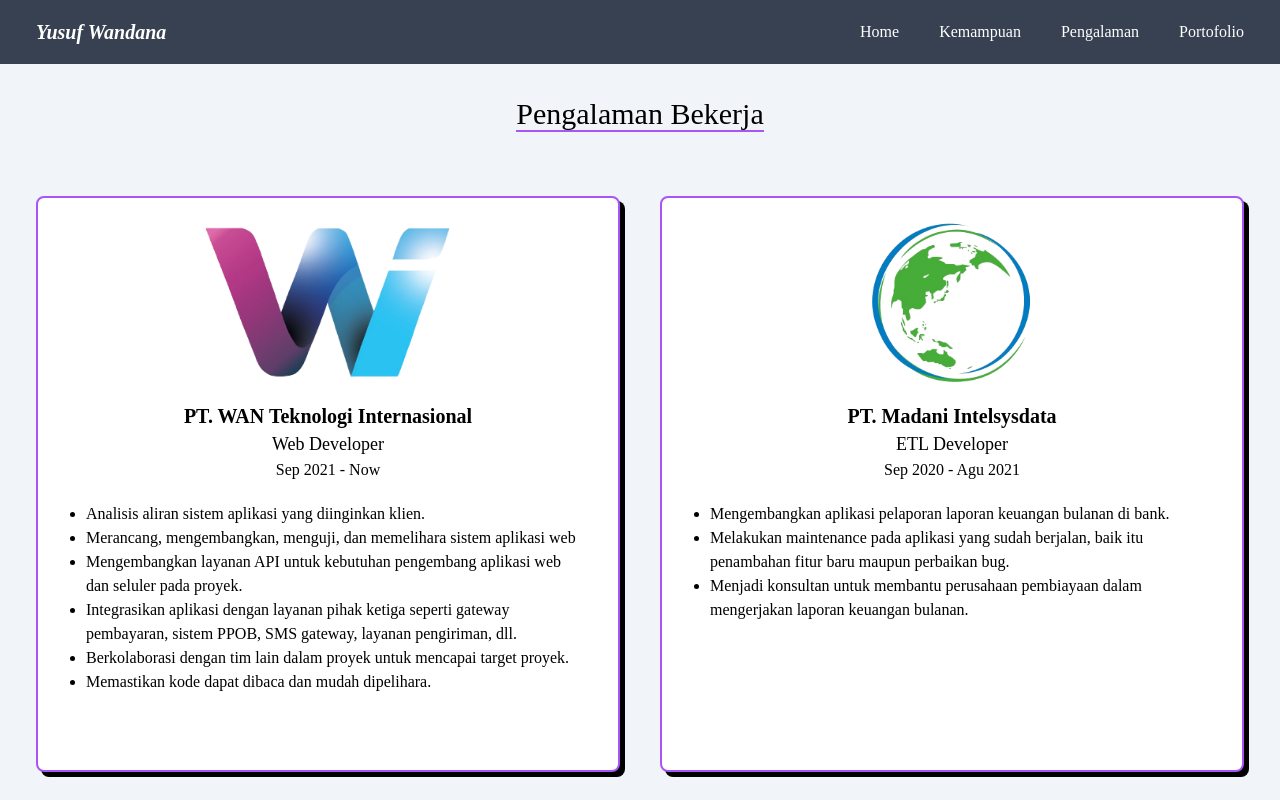
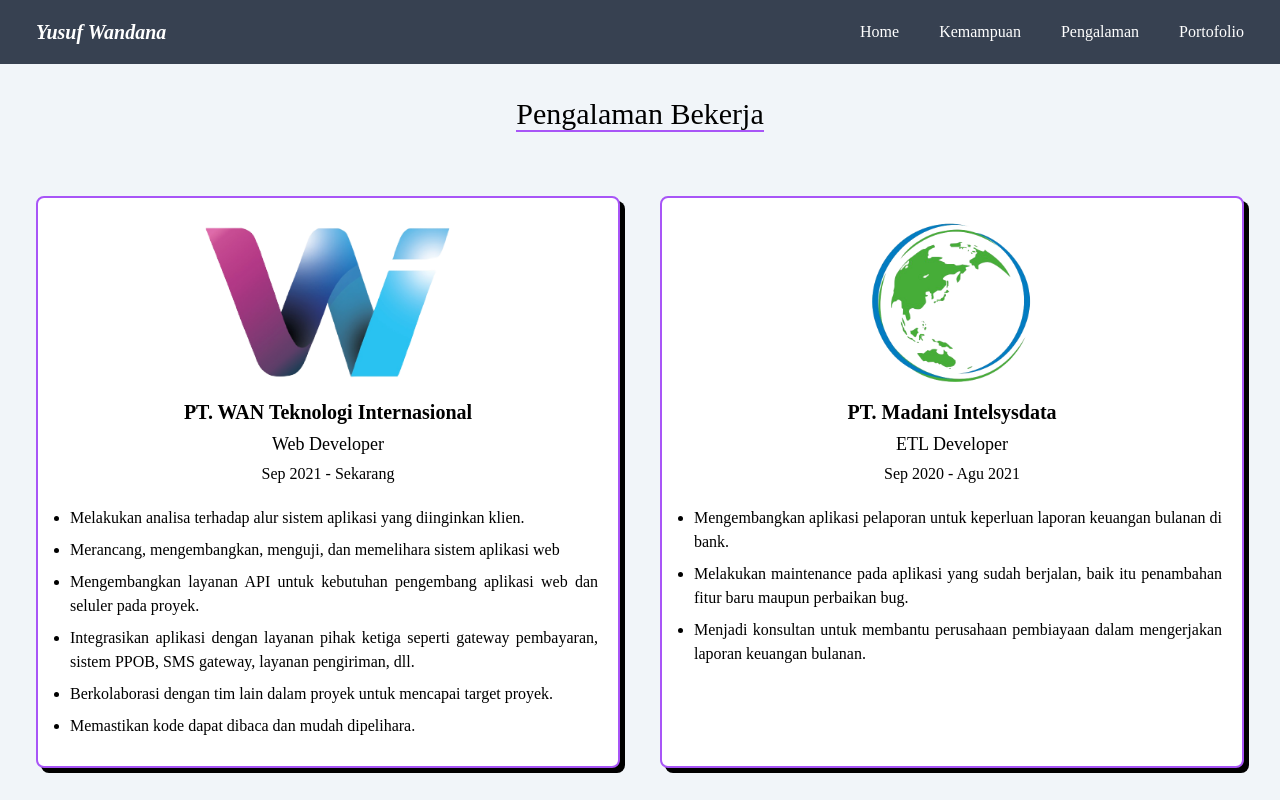
Before and after one commit to yusufwdn/mycv, a React (Create React App) app: page /experience in a window 1280 px wide. Shown: the top 800 px of the page. Built offline with nearby package versions, Linux system fonts and the light colour scheme.

Commit message:
fix: change styling and description text

```diff
--- a/src/parts/Experience/Job.js
+++ b/src/parts/Experience/Job.js
@@ -6,9 +6,9 @@ export default function Job() {
       company_name: "PT. WAN Teknologi Internasional",
       company_logo: require("../../assets/images/company/wan-logo.png"),
       job_title: "Web Developer",
-      job_range: "Sep 2021 - Now",
+      job_range: "Sep 2021 - Sekarang",
       job_descriptions: [
-        "Analisis aliran sistem aplikasi yang diinginkan klien.",
+        "Melakukan analisa terhadap alur sistem aplikasi yang diinginkan klien.",
         "Merancang, mengembangkan, menguji, dan memelihara sistem aplikasi web",
         "Mengembangkan layanan API untuk kebutuhan pengembang aplikasi web dan seluler pada proyek.",
         "Integrasikan aplikasi dengan layanan pihak ketiga seperti gateway pembayaran, sistem PPOB, SMS gateway, layanan pengiriman, dll.",
@@ -22,7 +22,7 @@ export default function Job() {
       job_title: "ETL Developer",
       job_range: "Sep 2020 - Agu 2021",
       job_descriptions: [
-        "Mengembangkan aplikasi pelaporan laporan keuangan bulanan di bank.",
+        "Mengembangkan aplikasi pelaporan untuk keperluan laporan keuangan bulanan di bank.",
         "Melakukan maintenance pada aplikasi yang sudah berjalan, baik itu penambahan fitur baru maupun perbaikan bug.",
         "Menjadi konsultan untuk membantu perusahaan pembiayaan dalam mengerjakan laporan keuangan bulanan.",
       ],
@@ -33,25 +33,33 @@ export default function Job() {
       {jobs.map(function (item, key) {
         return (
           <div
-            class="bg-white h-full w-100 rounded-lg mx-5 mb-16 border-2 border-purple-500 box-shadow-5"
+            class="bg-white rounded-lg md:mx-5 mx-1 mb-10 border-2 border-purple-500 box-shadow-5"
             key={key}
           >
             <div class="flex justify-center items-center leading-none">
               <img
                 src={item.company_logo}
                 alt="pic"
-                class="h-40 w-100 rounded-md mt-6 mb-2"
+                class="max-h-40 w-100 md:h-40 h-28 mt-6 mb-4"
               />
             </div>
-            <div class="flex flex-col relative justify-center items-center p-3 px-5">
-              <h5 class="block text-xl font-semibold">{item.company_name}</h5>
-              <span className="text-lg font-medium">{item.job_title}</span>
+            <div class="flex flex-col justify-center items-center mb-7">
+              <h5 class="block text-xl font-semibold md:text-left text-center">
+                {item.company_name}
+              </h5>
+              <span className="text-lg font-medium my-1">{item.job_title}</span>
               <span className="text-small font-small">{item.job_range}</span>
-              <ul className="list-disc ml-7 mr-4 mt-5">
-                {item.job_descriptions.map(function (item, key) {
-                  return <li key={`jd.${key}`}>{item}</li>;
-                })}
-              </ul>
+              <div className="ml-8 mr-5 mt-5">
+                <ul className="list-disc space-y-2">
+                  {item.job_descriptions.map(function (item, key) {
+                    return (
+                      <li key={`jd.${key}`} className="text-justify">
+                        {item}
+                      </li>
+                    );
+                  })}
+                </ul>
+              </div>
             </div>
           </div>
         );
```
